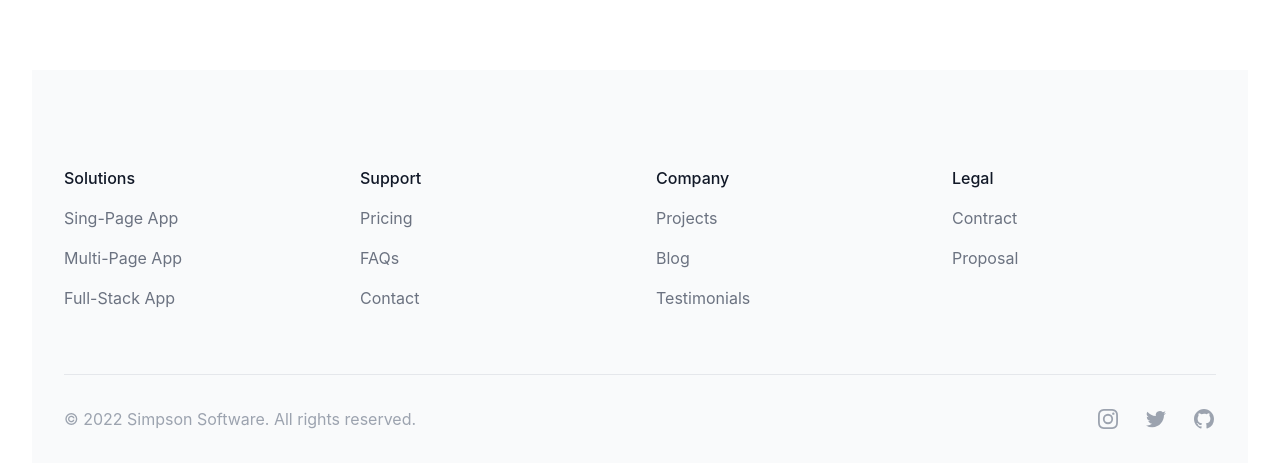
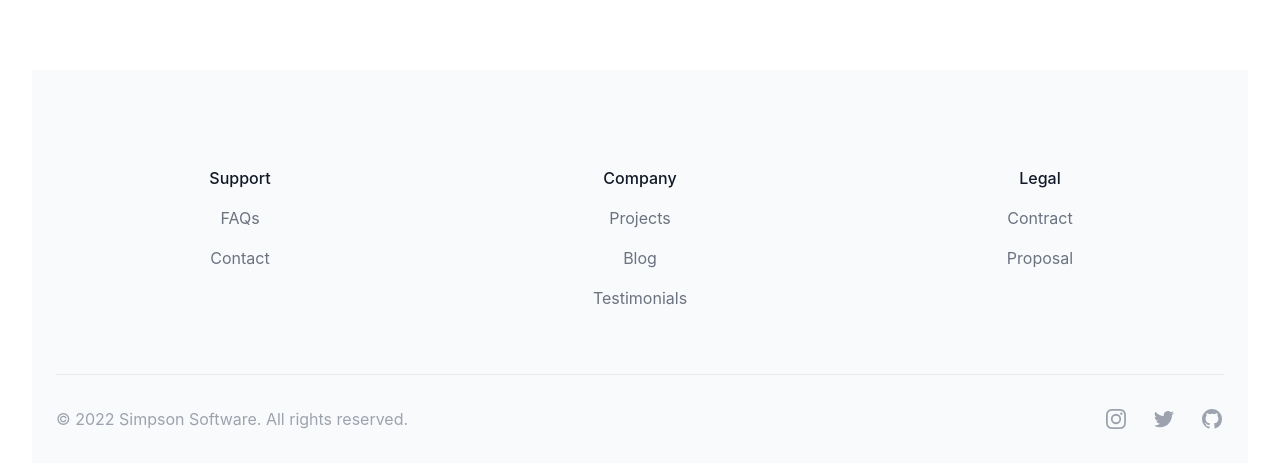
Before and after one commit to FulphilledDev/mern_portfolio, a React (Create React App) app: page / in a window 1280 px wide. Shown: the part 3070-3537 px from the top of the page. Built offline with nearby package versions, Linux system fonts and the light colour scheme.

Commit message:
Update footer styles

```diff
--- a/src/components/Footer.jsx
+++ b/src/components/Footer.jsx
@@ -3,13 +3,7 @@ import React from 'react'
 const Footer = () => {
 
     const footerNavigation = {
-        solutions: [
-            { name: 'Sing-Page App', href: '#' },
-            { name: 'Multi-Page App', href: '#' },
-            { name: 'Full-Stack App', href: '#' },
-        ],
         support: [
-            { name: 'Pricing', href: '#' },
             { name: 'FAQs', href: '#' },
             { name: 'Contact', href: '#' },
         ],
@@ -65,23 +59,10 @@ const Footer = () => {
         <h2 id="footer-heading" className="sr-only">
           Footer
         </h2>
-        <div className="mx-auto max-w-7xl px-4 pt-16 pb-8 sm:px-6 lg:px-8 lg:pt-24">
-          <div className="xl:grid xl:grid-cols-3 xl:gap-8">
-            <div className="grid grid-cols-2 gap-8 xl:col-span-2">
-              <div className="md:grid md:grid-cols-2 md:gap-8">
-                <div>
-                  <h3 className="text-base font-medium text-gray-900">Solutions</h3>
-                  <ul role="list" className="mt-4 space-y-4">
-                    {footerNavigation.solutions.map((item) => (
-                      <li key={item.name}>
-                        <a href={item.href} className="text-base text-gray-500 hover:text-gray-900">
-                          {item.name}
-                        </a>
-                      </li>
-                    ))}
-                  </ul>
-                </div>
-                <div className="mt-12 md:mt-0">
+        <div className="mx-auto max-w-7xl pt-16 pb-8 sm:px-6 lg:pt-24">
+            <div className="grid grid-cols-3 gap-8 xl:col-span-1">
+              <div className="md:grid md:grid-cols-1 md:gap-4">
+                <div className="mt-12 md:mt-0 text-center">
                   <h3 className="text-base font-medium text-gray-900">Support</h3>
                   <ul role="list" className="mt-4 space-y-4">
                     {footerNavigation.support.map((item) => (
@@ -94,8 +75,8 @@ const Footer = () => {
                   </ul>
                 </div>
               </div>
-              <div className="md:grid md:grid-cols-2 md:gap-8">
-                <div>
+              <div className="md:grid md:grid-cols-1 md:gap-4">
+                <div className="mt-12 md:mt-0 text-center">
                   <h3 className="text-base font-medium text-gray-900">Company</h3>
                   <ul role="list" className="mt-4 space-y-4">
                     {footerNavigation.company.map((item) => (
@@ -107,7 +88,9 @@ const Footer = () => {
                     ))}
                   </ul>
                 </div>
-                <div className="mt-12 md:mt-0">
+              </div>
+              <div className="md:grid md:grid-cols-1 md:gap-4">
+                <div className="mt-12 md:mt-0 text-center">
                   <h3 className="text-base font-medium text-gray-900">Legal</h3>
                   <ul role="list" className="mt-4 space-y-4">
                     {footerNavigation.legal.map((item) => (
@@ -135,7 +118,6 @@ const Footer = () => {
                 &copy; 2022 Simpson Software. All rights reserved.
               </p>
             </div>
-          </div>
         </div>
       </footer>
   )
```
